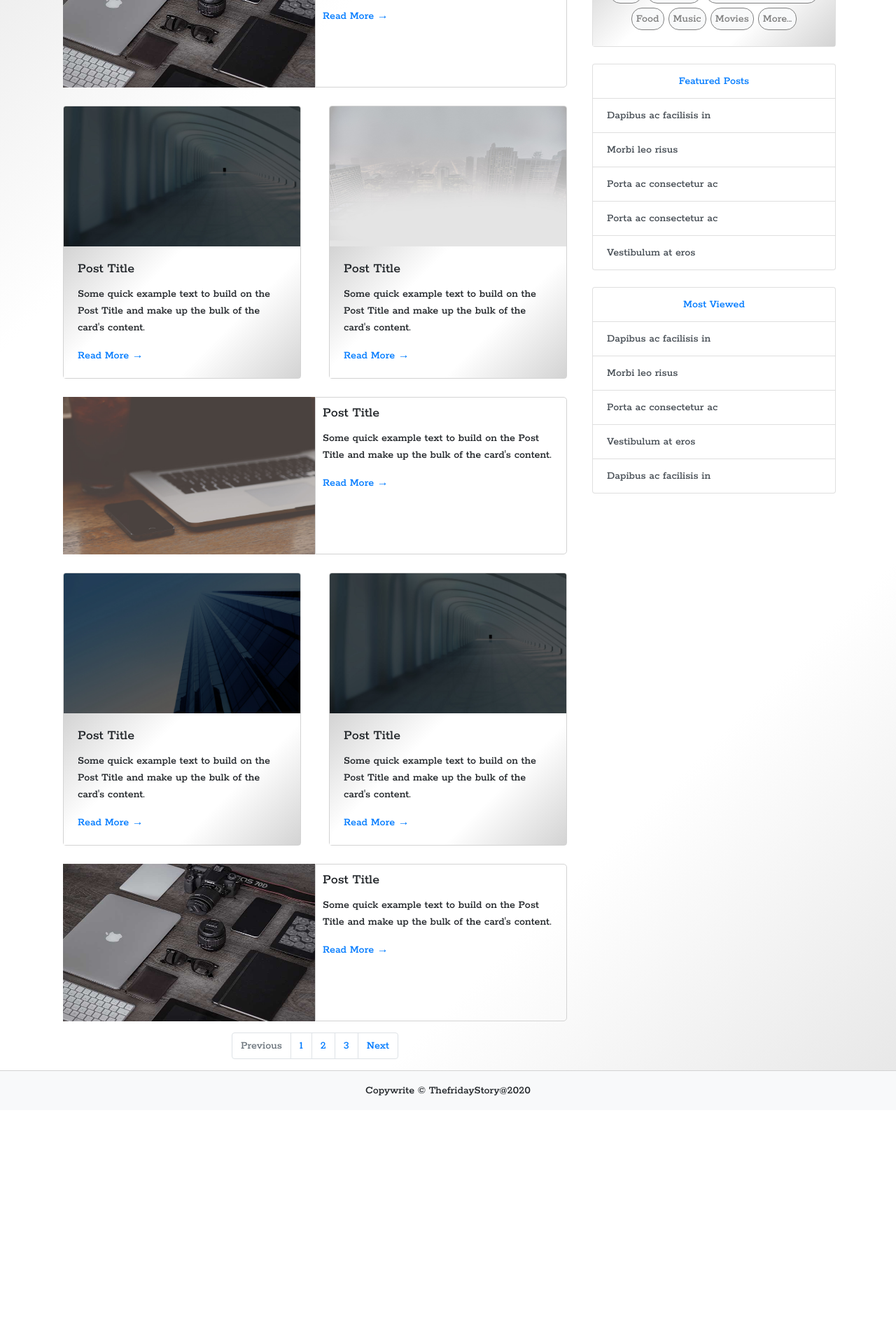
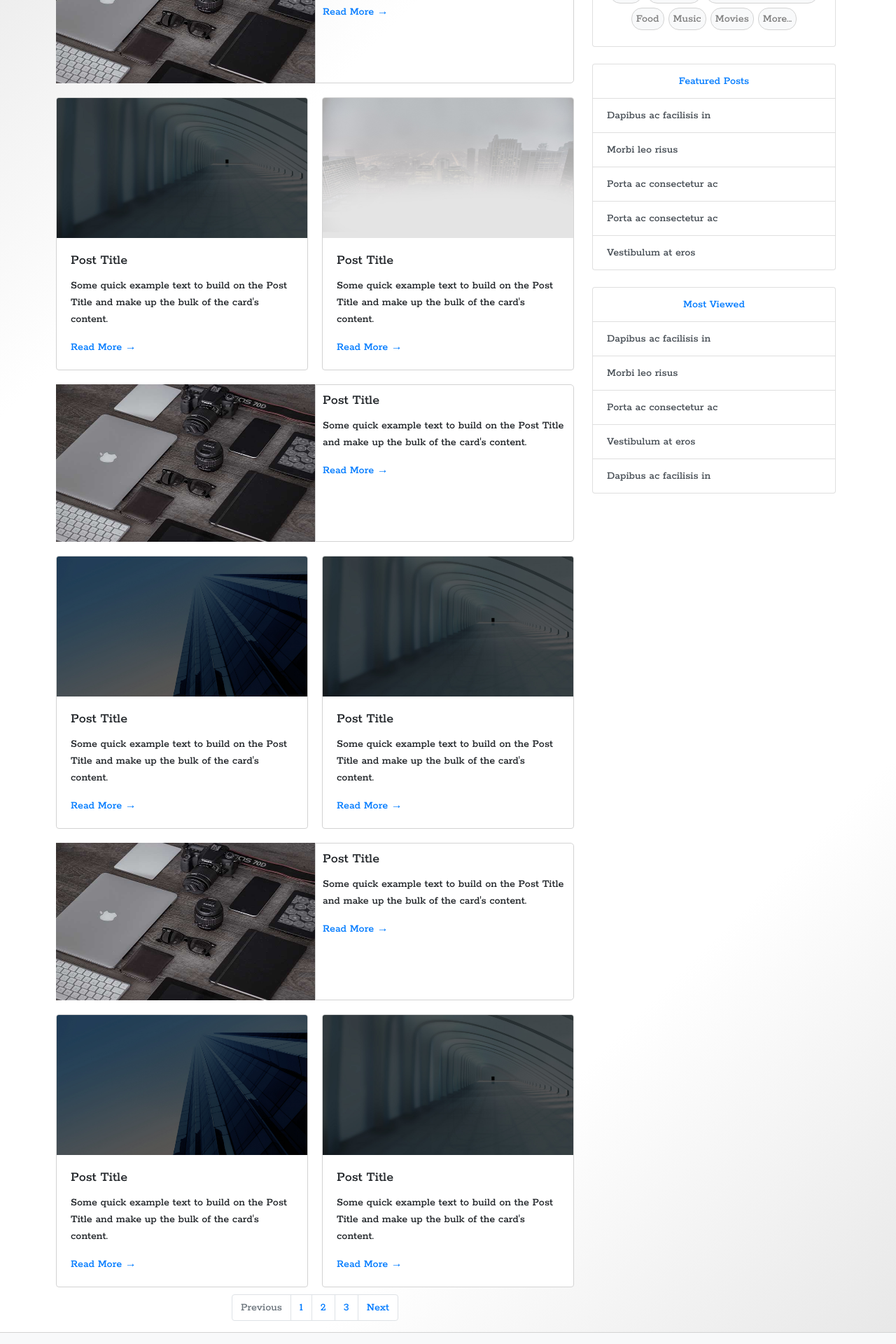
Before and after one commit to bibhu545/TheFridayStory, an Angular app: page / in a window 1280 px wide. Shown: the part 280-2200 px from the top of the page at 70% size. Before the commit the page ends 1866 px from the top, so only its background shows below. Built offline with nearby package versions, Linux system fonts and the light colour scheme.

Commit message:
updated home page ui

```diff
--- a/src/app/Components/Account/change-password/change-password.component.html
+++ b/src/app/Components/Account/change-password/change-password.component.html
@@ -3,7 +3,7 @@
         <a class="float-right" href="javascript:void(0)" (click)="closeAcountModal()">x</a>
         Update Password
     </div>
-    <div class="card-body">
+    <div class="card-body card-body-bg">
         <h5 class="card-title">Special title treatment</h5>
         <p class="card-text">With supporting text below as a natural lead-in to additional content.</p>
         <a href="#" class="btn btn-primary">Go somewhere</a>
--- a/src/app/Components/Account/login/login.component.html
+++ b/src/app/Components/Account/login/login.component.html
@@ -3,7 +3,7 @@
         <span (click)="closeAcountModal()" class="float-right spn-btn"><i class="far fa-times-circle"></i></span>
         Login Now
     </div>
-    <div class="card-body p-4">
+    <div class="card-body card-body-bg p-4">
         <form>
             <div class="form-group">
                 <label for="email">Email:</label>
--- a/src/app/Components/Account/signup/signup.component.html
+++ b/src/app/Components/Account/signup/signup.component.html
@@ -3,7 +3,7 @@
         <span (click)="closeAcountModal()" class="float-right spn-btn"><i class="far fa-times-circle"></i></span>
         Signup And Explore
     </div>
-    <div class="card-body p-4">
+    <div class="card-body card-body-bg p-4">
         <form>
             <div class="row">
                 <div class="col-md-6 col-sm-12">
--- a/src/app/Components/home/home.component.css
+++ b/src/app/Components/home/home.component.css
@@ -1,19 +1,11 @@
-.col-content{
-    padding: 10px 20px;
+.col-6{
+    padding: 10px;
 }
-.row-content-image{
-    padding-left: 20px;
-}
-.row-content{
-    padding-right: 20px;
+.img-col-6{
+    padding-right: 0;
 }
 .card-img-left{
     width: 100%;
-}
-.row-content-image{
-    padding-right: 0;
-}
-.card-img-left, .row-content-image{
     height: 225px;
 }
 .row-content-wrapper{
@@ -25,7 +17,6 @@
     border-top-right-radius: 5px;
     border-bottom-right-radius: 5px;
     height: 100%;
-    margin-right: 5px;
 }
 .card-img-top{
     height: 200px;
--- a/src/app/Components/home/home.component.html
+++ b/src/app/Components/home/home.component.html
@@ -1,5 +1,5 @@
-<div class="row mb-3 mt-3">
-    <div class="col-6 row-content-image">
+<div class="row">
+    <div class="col-6 img-col-6">
         <img class="card-img-left" src="../../../assets/04-full.jpg" alt="Card image cap" />
     </div>
     <div class="col-6 row-content-wrapper">
@@ -11,11 +11,10 @@
             <a href="#">Read More &rarr;</a>
         </div>
     </div>
-
 </div>
 
 <div class="row">
-    <div class="col-6 col-content">
+    <div class="col-6">
         <div class="card">
             <img class="card-img-top" src="../../../assets/background_7.jpg" alt="Card image cap">
             <div class="card-body">
@@ -27,7 +26,7 @@
             </div>
         </div>
     </div>
-    <div class="col-6 col-content">
+    <div class="col-6">
         <div class="card">
             <img class="card-img-top" src="../../../assets/bckgr.jpg" alt="Card image cap">
             <div class="card-body">
@@ -41,9 +40,9 @@
     </div>
 </div>
 
-<div class="row mb-3 mt-3">
-    <div class="col-6 row-content-image">
-        <img class="card-img-left" src="../../../assets/header.jpg" alt="Card image cap" />
+<div class="row">
+    <div class="col-6 img-col-6">
+        <img class="card-img-left" src="../../../assets/04-full.jpg" alt="Card image cap" />
     </div>
     <div class="col-6 row-content-wrapper">
         <div class="row-content">
@@ -54,11 +53,10 @@
             <a href="#">Read More &rarr;</a>
         </div>
     </div>
-
 </div>
 
 <div class="row">
-    <div class="col-6 col-content">
+    <div class="col-6">
         <div class="card">
             <img class="card-img-top" src="../../../assets/max1.jpg" alt="Card image cap">
             <div class="card-body">
@@ -70,7 +68,7 @@
             </div>
         </div>
     </div>
-    <div class="col-6 col-content">
+    <div class="col-6">
         <div class="card">
             <img class="card-img-top" src="../../../assets/background_7.jpg" alt="Card image cap">
             <div class="card-body">
@@ -84,8 +82,8 @@
     </div>
 </div>
 
-<div class="row mb-3 mt-3">
-    <div class="col-6 row-content-image">
+<div class="row">
+    <div class="col-6 img-col-6">
         <img class="card-img-left" src="../../../assets/04-full.jpg" alt="Card image cap" />
     </div>
     <div class="col-6 row-content-wrapper">
@@ -97,7 +95,33 @@
             <a href="#">Read More &rarr;</a>
         </div>
     </div>
+</div>
 
+<div class="row">
+    <div class="col-6">
+        <div class="card">
+            <img class="card-img-top" src="../../../assets/max1.jpg" alt="Card image cap">
+            <div class="card-body">
+                <h5 class="card-title">Post Title</h5>
+                <p class="card-text">Some quick example text to build on the Post Title and make up the bulk of
+                    the
+                    card's content.</p>
+                <a href="#">Read More &rarr;</a>
+            </div>
+        </div>
+    </div>
+    <div class="col-6">
+        <div class="card">
+            <img class="card-img-top" src="../../../assets/background_7.jpg" alt="Card image cap">
+            <div class="card-body">
+                <h5 class="card-title">Post Title</h5>
+                <p class="card-text">Some quick example text to build on the Post Title and make up the bulk of
+                    the
+                    card's content.</p>
+                <a href="#">Read More &rarr;</a>
+            </div>
+        </div>
+    </div>
 </div>
 
 <nav aria-label="Page navigation example">
--- a/src/app/Components/right-panel/right-panel.component.css
+++ b/src/app/Components/right-panel/right-panel.component.css
@@ -1,5 +1,5 @@
 .tag{
-    border: 1px solid gray;
+    border: 1px solid lightgray;
     margin: 3px;
     line-height: 1.5em;
     padding: 3px 6px;
--- a/src/styles.css
+++ b/src/styles.css
@@ -8,7 +8,6 @@ body{
     min-height: 100vh;
     background: linear-gradient(-45deg, #e6e6e6, white, white, white, #e6e6e6);
 }
-
 .center{
     text-align: center;
 }
@@ -25,6 +24,6 @@ body{
 .btn{
     margin: 5px;
 }
-.card-body{
+.card-body-bg{
     background: linear-gradient(-45deg, lightgray, white,white, lightgray);
 }
```
Also changed, not shown: src/assets/cool-background.png (added).
